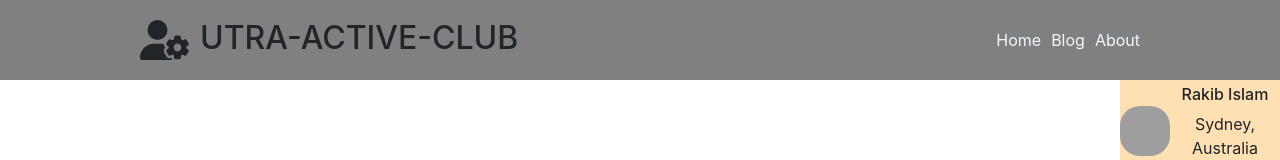
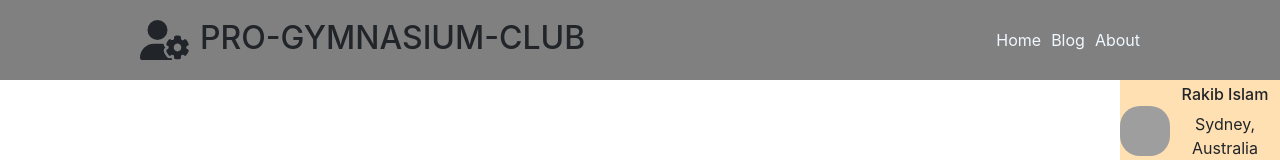
Before and after one commit to sadnanrakib/assingmet-08, a React (Create React App) app: page / in a window 1280 px wide. Shown: the top 160 px of the page. Built offline with nearby package versions, Linux system fonts and the light colour scheme; grey boxes are pictures that could not be loaded.

Commit message:
header add

```diff
--- a/public/index.html
+++ b/public/index.html
@@ -24,7 +24,7 @@
       work correctly both with client-side routing and a non-root public URL.
       Learn how to configure a non-root public URL by running `npm run build`.
     -->
-    <title>React App</title>
+    <title>PRO-GYMNASIUM-CLUB</title>
     <link href="https://cdn.jsdelivr.net/npm/bootstrap@5.0.2/dist/css/bootstrap.min.css" rel="stylesheet" integrity="sha384-EVSTQN3/azprG1Anm3QDgpJLIm9Nao0Yz1ztcQTwFspd3yD65VohhpuuCOmLASjC" crossorigin="anonymous">
   </head>
   <body>
--- a/src/Component/Head/Haeder.js
+++ b/src/Component/Head/Haeder.js
@@ -9,7 +9,7 @@ const Haeder = () => {
           <div className='containers'>
           <div className='header'>
           <FontAwesomeIcon className='img' icon={faUserGear}></FontAwesomeIcon>
-          <h2 className=''>UTRA-ACTIVE-CLUB</h2>
+          <h2 className=''>PRO-GYMNASIUM-CLUB</h2>
           </div>
           <nav>
             <a href="/home">Home</a>
```
